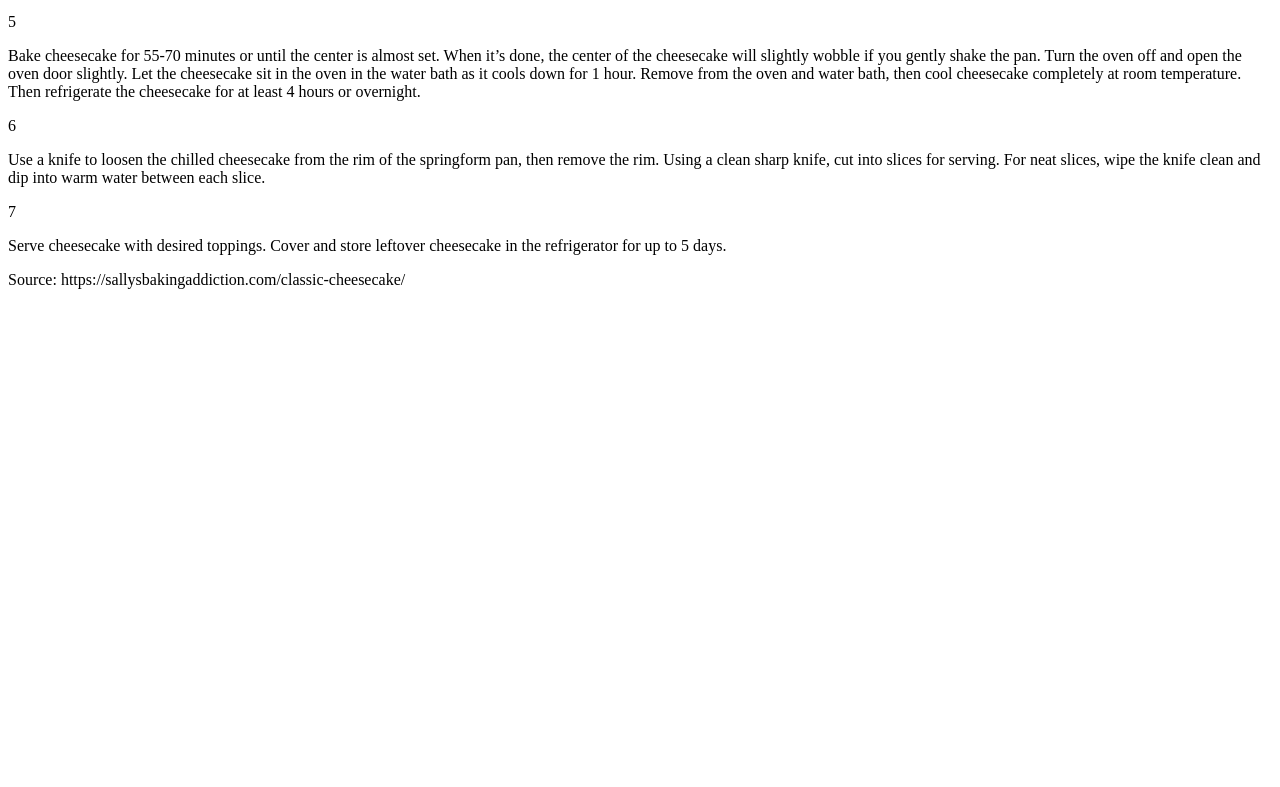
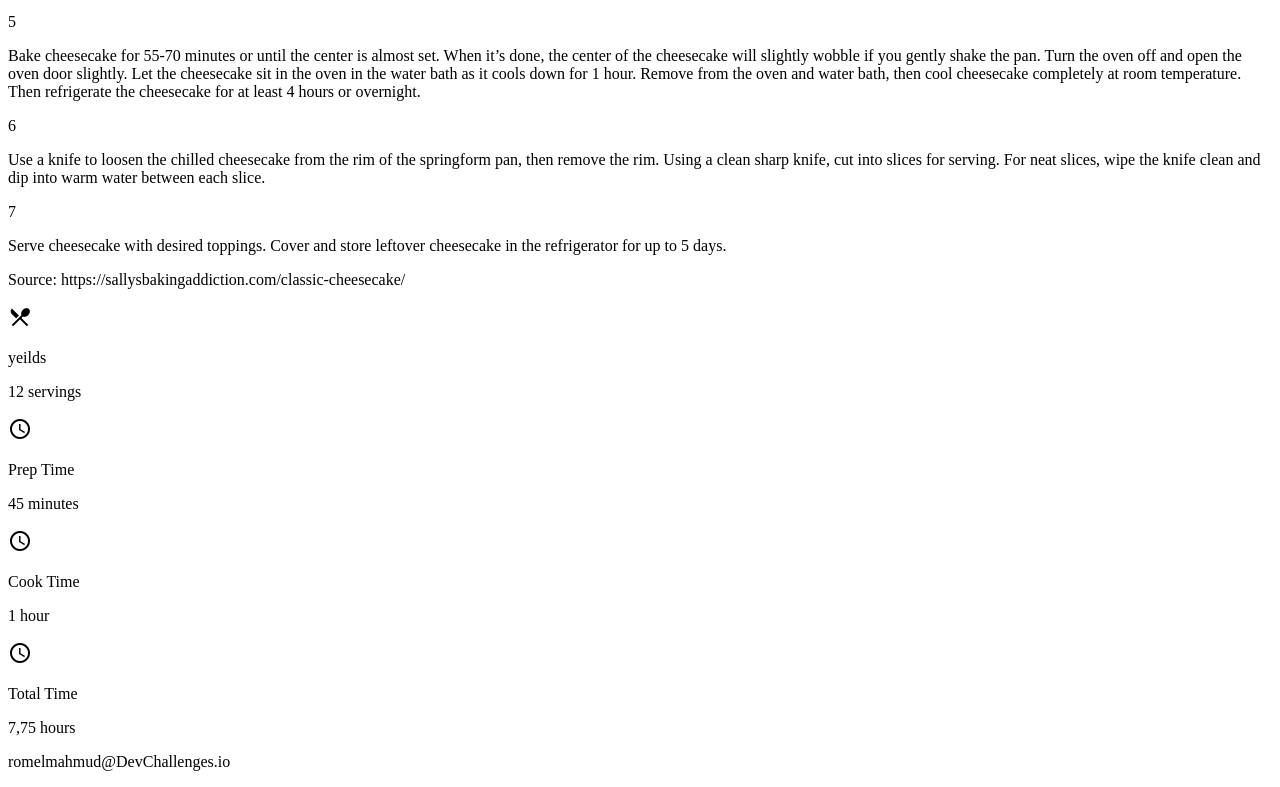
Before and after one commit to romelmahmud/recipe-page-devchallenge, a plain HTML site: page index.html in a window 1280 px wide. Shown: the part 956-1743 px from the top of the page. Before the commit the page ends 1261 px from the top, so only its background shows below. Drawn offline with Linux system fonts and the light colour scheme.

Commit message:
adding time stats

```diff
--- a/index.html
+++ b/index.html
@@ -3,6 +3,10 @@
   <head>
     <meta charset="UTF-8" />
     <meta name="viewport" content="width=device-width, initial-scale=1.0" />
+    <link
+      href="https://fonts.googleapis.com/icon?family=Material+Icons"
+      rel="stylesheet"
+    />
     <title>Recipe Page</title>
   </head>
   <body>
@@ -189,10 +193,44 @@
           <p>Source: https://sallysbakingaddiction.com/classic-cheesecake/</p>
         </div>
         <!--recipe-container end-->
-        <div class="recipe-stats"></div>
+        <div class="recipe-stats">
+          <div class="yeilds-stats">
+            <span class="material-icons"> local_dining </span>
+            <div class="stats-content">
+              <p>yeilds</p>
+              <p>12 servings</p>
+            </div>
+          </div>
+          <!--yeilds-stats-->
+          <div class="timmer-container">
+            <div class="time">
+              <span class="material-icons"> schedule </span>
+              <div class="stats-content">
+                <p>Prep Time</p>
+                <p>45 minutes</p>
+              </div>
+            </div>
+            <div class="time">
+              <span class="material-icons"> schedule </span>
+              <div class="stats-content">
+                <p>Cook Time</p>
+                <p>1 hour</p>
+              </div>
+            </div>
+            <div class="time">
+              <span class="material-icons"> schedule </span>
+              <div class="stats-content">
+                <p>Total Time</p>
+                <p>7,75 hours</p>
+              </div>
+            </div>
+          </div>
+          <!--timmer-container end-->
+        </div>
         <!--recipe-stats-->
       </div>
       <!--content-wraper-->
+      <p>romelmahmud@DevChallenges.io</p>
     </div>
     <!--main-container end-->
   </body>
```
